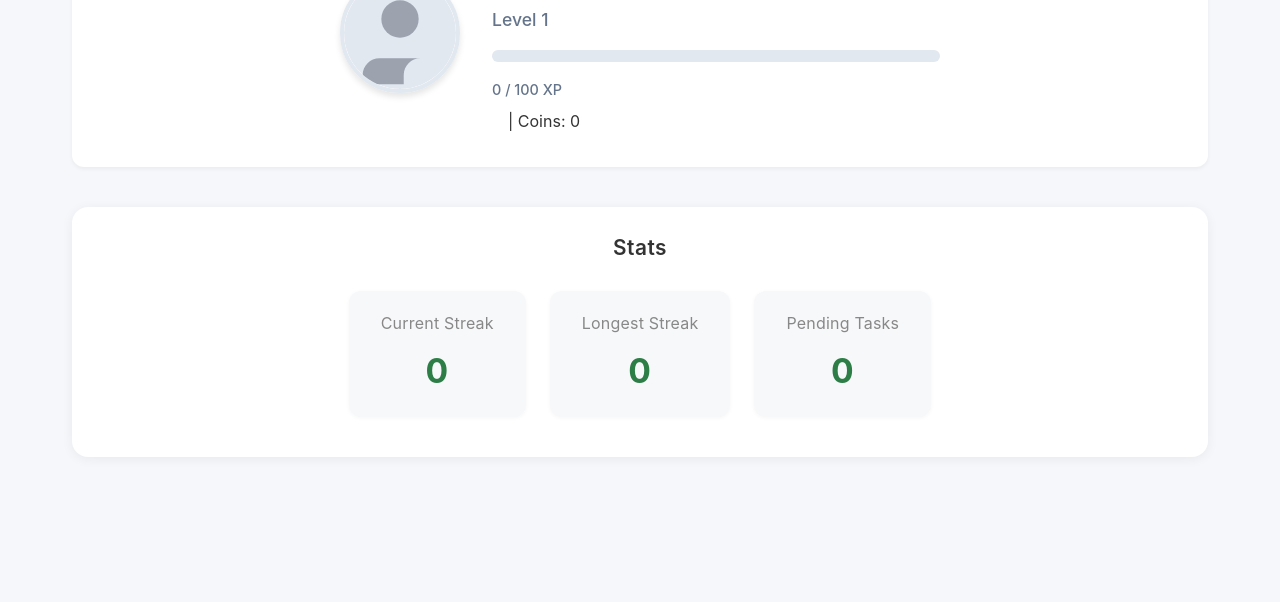
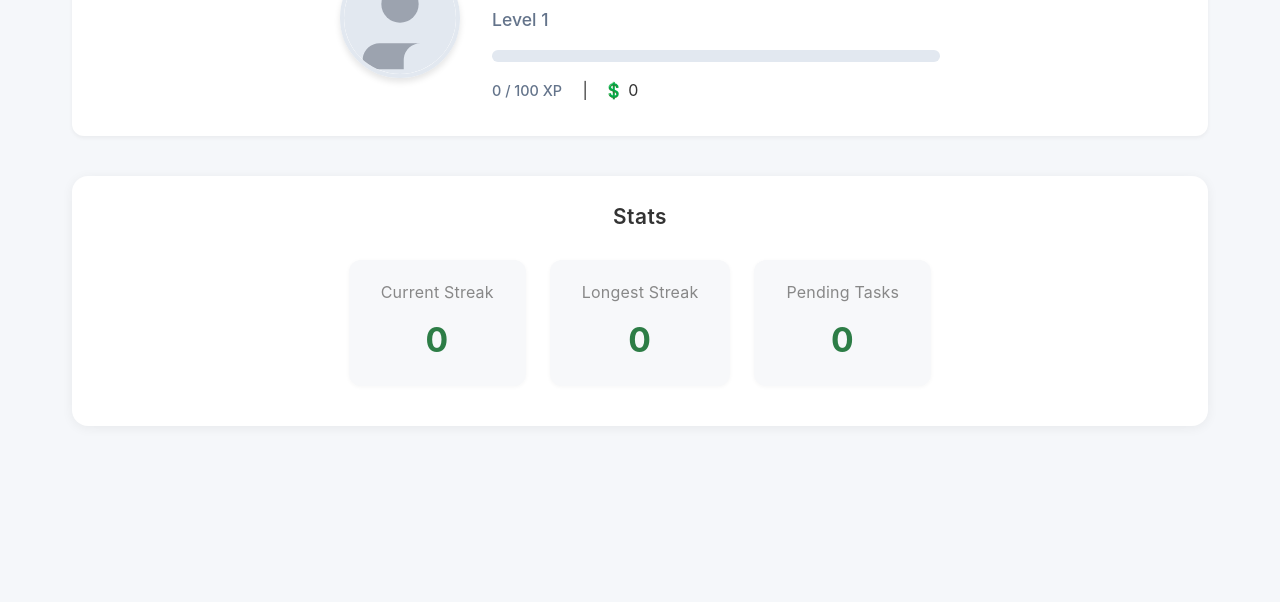
Before and after one commit to samyak-raj/HabitTracker, a website built with Vite: page frontend/dashboard.html in a window 1280 px wide. Shown: the part 198-800 px from the top of the page. Built offline with nearby package versions, Linux system fonts and the light colour scheme; no server answers; sample sign-in values are in the browser's storage.

Commit message:
symbols added

```diff
--- a/frontend/dashboard.html
+++ b/frontend/dashboard.html
@@ -46,8 +46,10 @@
             <div class="experience-bar">
               <div class="experience-fill" id="experience-fill"></div>
             </div>
-            <span class="experience-text"><span id="current-xp">0</span> / <span id="next-level-xp">100</span> XP</span>
-            <span class="coin-balance-dashboard" style="margin-left: 1rem;"> | Coins: <span id="user-coins">0</span></span>
+            <div>
+              <span class="experience-text"><span id="current-xp">0</span> / <span id="next-level-xp">100</span> XP</span>
+              <span class="coin-balance-dashboard"> <span style="margin: 0 1rem;">|</span>&#128178; <span id="user-coins">0</span></span>
+            </div>
           </div>
         </div>
       </div>
```
Also changed, not shown: frontend/shop.html (+1 -1 lines).
